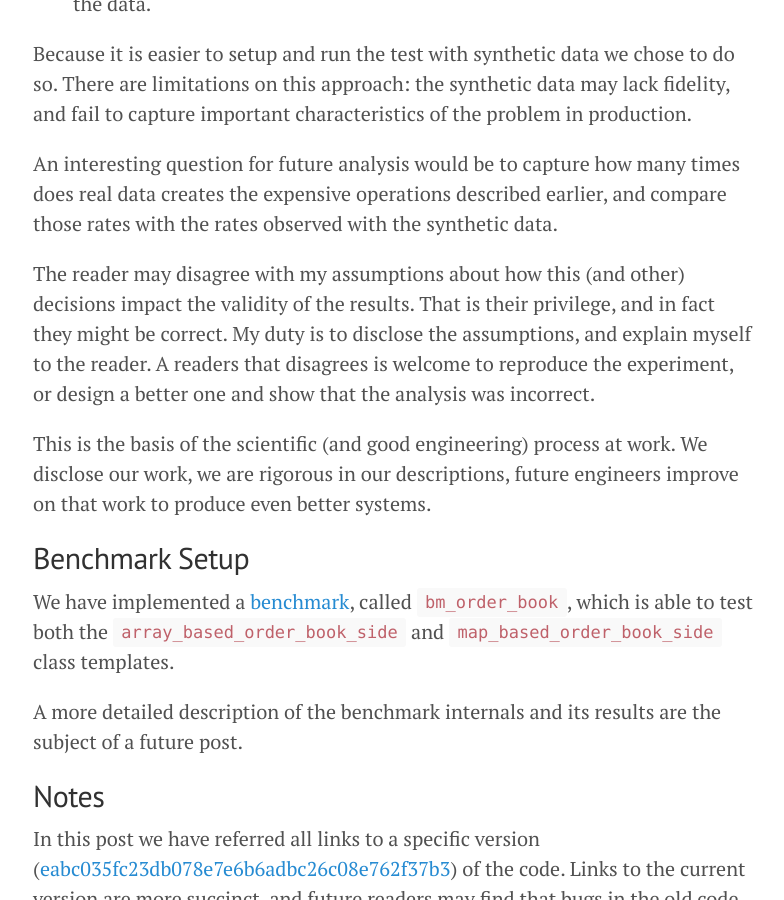
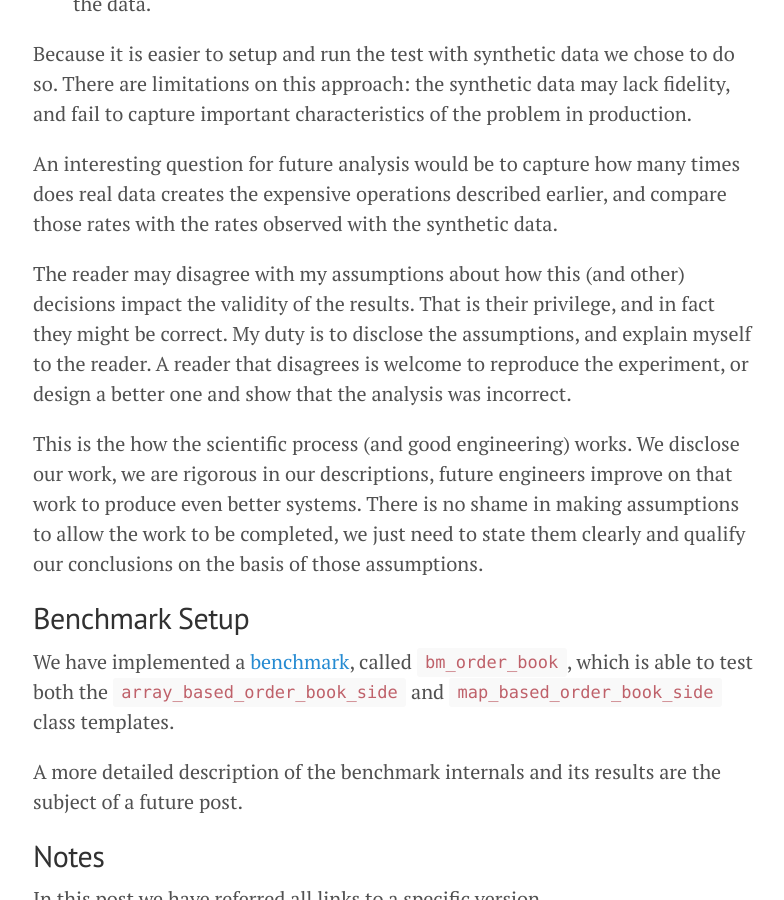
Before and after one commit to coryan/coryan.github.io, a Jekyll site: the page built from _posts/2017-01-04-on-benchmarking-part-1.md, in a window 1280 px wide and 900 px high, scrolled down 4258 px. Shown: the whole window, without its empty margins (247-1031 px from the left). Built offline with Jekyll 4.4.1, drawn with Linux system fonts in a browser that asks for light colours; formulas are drawn with MathJax 3.

Commit message:
Fixed some incorrect grammar.

```diff
--- a/_posts/2017-01-04-on-benchmarking-part-1.md
+++ b/_posts/2017-01-04-on-benchmarking-part-1.md
@@ -191,12 +191,15 @@ decisions impact the validity of the results.
 That is their privilege, and in fact they might be correct.
 My duty is to disclose the assumptions, and explain myself to the
 reader.
-A readers that disagrees is welcome to reproduce the experiment, or
+A reader that disagrees is welcome to reproduce the experiment, or
 design a better one and show that the analysis was incorrect.
 
-This is the basis of the scientific (and good engineering) process at
-work.  We disclose our work, we are rigorous in our descriptions,
+This is the how the scientific process (and good engineering) works.
+We disclose our work, we are rigorous in our descriptions,
 future engineers improve on that work to produce even better systems.
+There is no shame in making assumptions to allow the work to be completed,
+we just need to state them clearly and qualify our conclusions on the
+basis of those assumptions.
 
 ## Benchmark Setup
 
```
